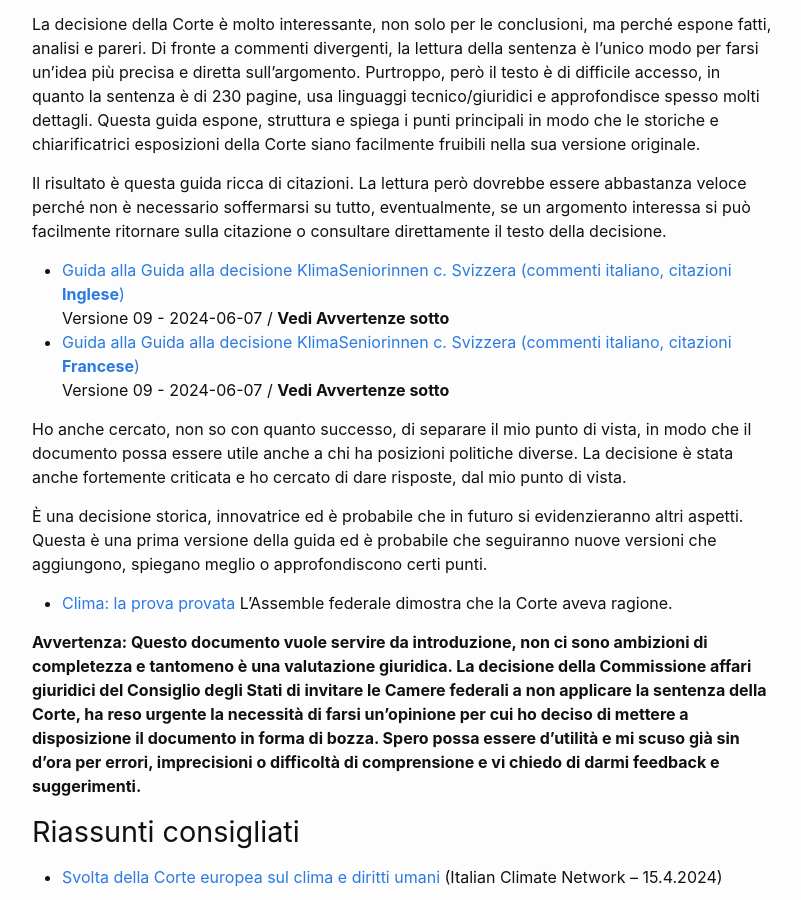
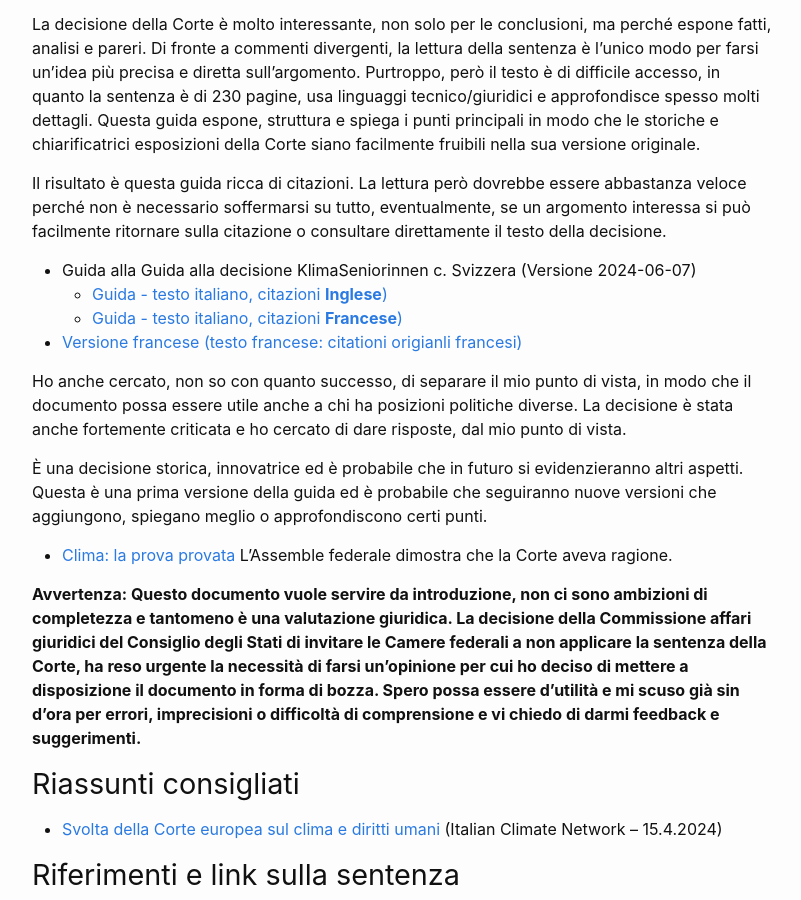
Before and after one commit to dzucchetti/dzucchetti.github.io, a Jekyll site: the page built from _posts/2024-06-07-cedu-klimaseniorinnen.md, in a window 1280 px wide and 900 px high, scrolled down 508 px. Shown: the whole window, without its empty margins (238-1039 px from the left). Built offline with Jekyll 4.4.1, drawn with Linux system fonts in a browser that asks for light colours.

Commit message:
Rimesso versione italiana citazioni francese

```diff
--- a/_posts/2024-06-07-cedu-klimaseniorinnen.md
+++ b/_posts/2024-06-07-cedu-klimaseniorinnen.md
@@ -18,10 +18,12 @@
 
 Il risultato è questa guida ricca di citazioni. La lettura però dovrebbe essere abbastanza veloce perché non è necessario soffermarsi su tutto, eventualmente, se un argomento interessa si può facilmente ritornare sulla citazione o consultare direttamente il testo della decisione.
 
-* [Guida alla Guida alla decisione KlimaSeniorinnen c. Svizzera (commenti italiano, citazioni **Inglese**)](/files/dossiers/cedu-klimaseniorinnen/guida-klimaseniorinnen-vs-svizzera.pdf)
- Versione 09 - 2024-06-07 / **Vedi Avvertenze sotto**
-* [Guida alla Guida alla decisione KlimaSeniorinnen c. Svizzera (commenti italiano, citazioni **Francese**)](/files/dossiers/cedu-klimaseniorinnen/guide-klimaseniorinnen-vs-suisse.pdf)
- Versione 09 - 2024-06-07 / **Vedi Avvertenze sotto**
+* Guida alla Guida alla decisione KlimaSeniorinnen c. Svizzera (Versione 2024-06-07)
+  - [Guida - testo italiano, citazioni **Inglese**)](/files/dossiers/cedu-klimaseniorinnen/guida-klimaseniorinnen-vs-svizzera.pdf)
+  - [Guida - testo italiano, citazioni **Francese**)](/files/dossiers/cedu-klimaseniorinnen/guida-klimaseniorinnen-vs-svizzera-citations-francais.pdf)
+
+* [Versione francese (testo francese: citationi origianli francesi)](/blog/2025/02/01/cedu-klimaseniorinnen-francais)
+
 
 Ho anche cercato, non so con quanto successo, di separare il mio punto di vista, in modo che il documento possa essere utile anche a chi ha posizioni politiche diverse. La decisione è stata anche fortemente criticata e ho cercato di dare risposte, dal mio punto di vista.
 
```
Also changed, not shown: _posts/2025-02-01-cedu-klimaseniorinnen-francais.md (+1 -1 lines), 1 other file.
